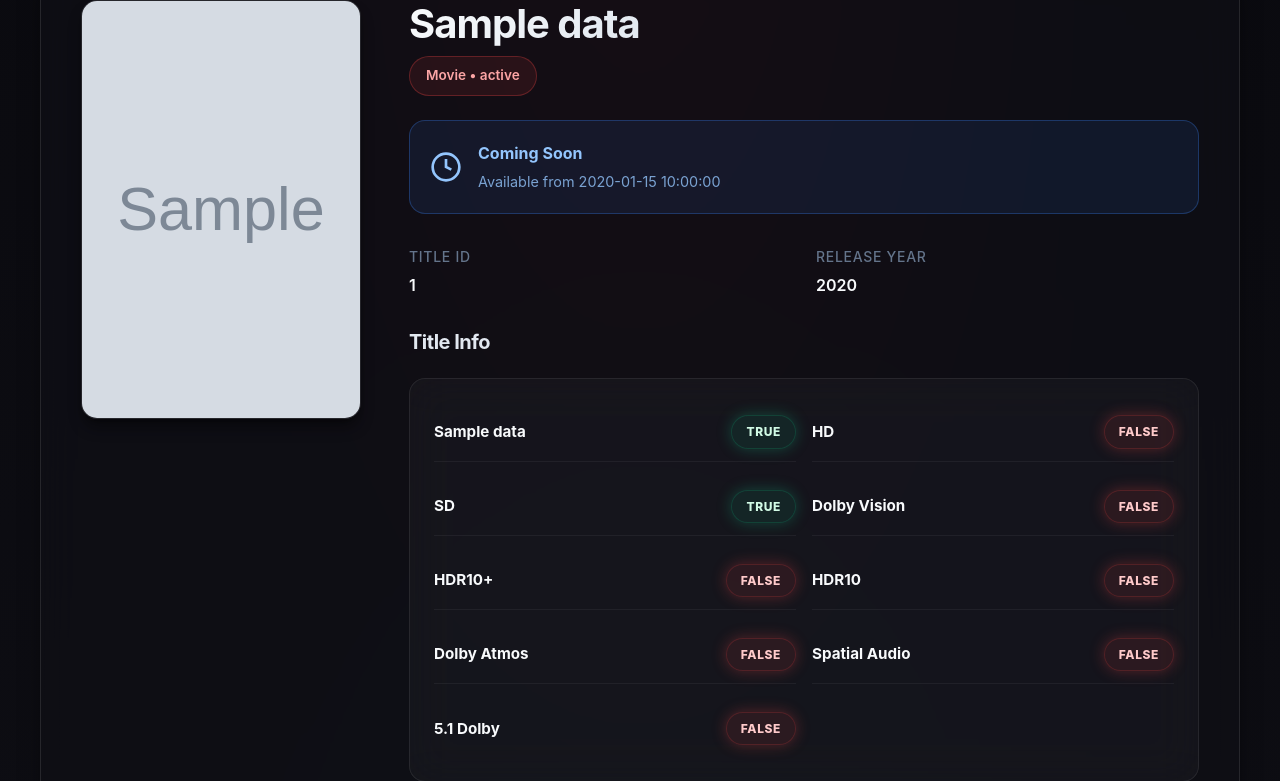
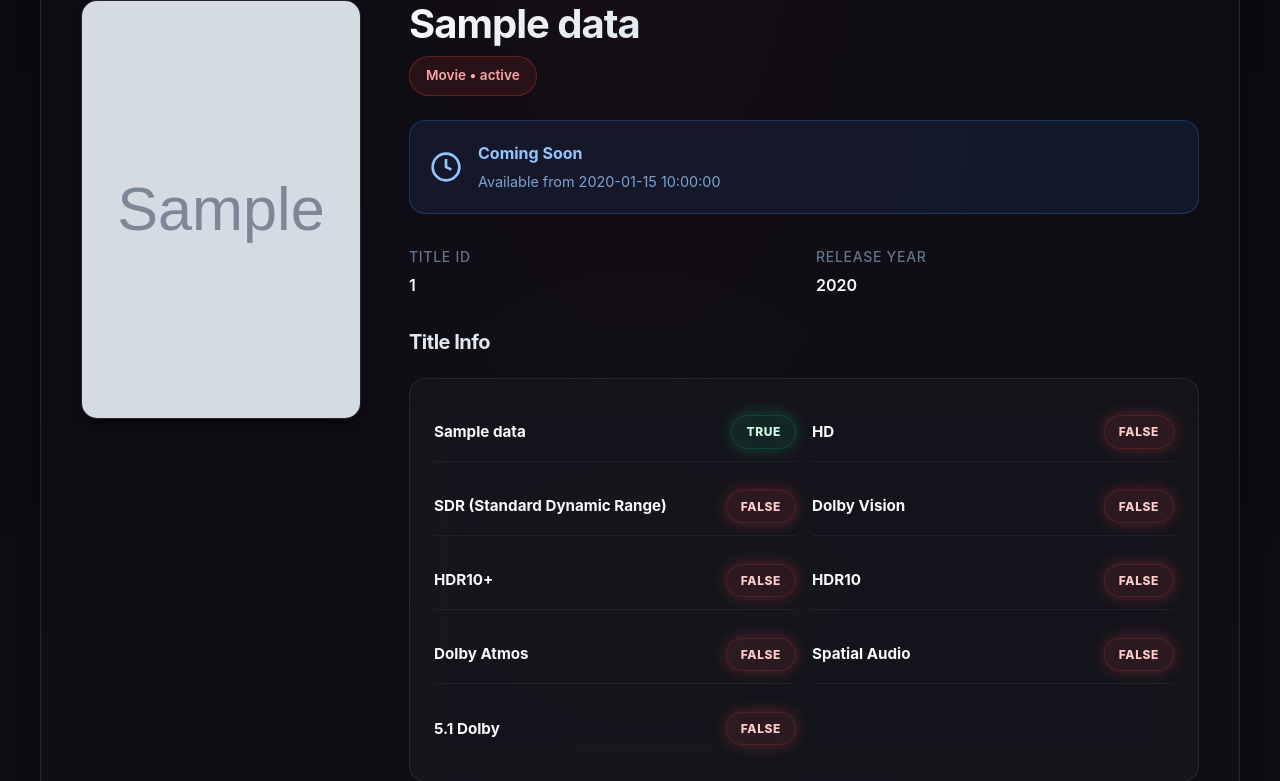
Before and after one commit to harishvanka/netflix-format-checker, a Flask app: template templates/result.html in a window 1280 px wide. Shown: the part 153-934 px from the top of the page. Run offline with Flask 3, Linux system fonts and the light colour scheme; the template is opened without the code that fills it: most values are stand-ins (such as "Sample title", 1, 10 or a date in 2020); grey boxes marked "Sample" are stand-in pictures.

Commit message:
Fix SD label to correctly display as SDR (Standard Dynamic Range)
## Changes

1. Updated Playback Availability badge label from "SD (480p)" to "SDR (Standard Dynamic Range)"
2. Updated Title Info section label from "SD" to "SDR (Standard Dynamic Range)"
3. Made SDR status in Title Info dynamic based on actual data.sd value (was hardcoded to True)

## Details

SD actually stands for Standard Dynamic Range, not Standard Definition (480p).
This is the opposite of HDR (High Dynamic Range) which includes HDR10, Dolby Vision, etc.

The badge now correctly displays:
- In Playback Availability: "SDR (Standard Dynamic Range)" when available
- In Title Info: "SDR (Standard Dynamic Range)" with actual detection status

For Telusu Kada:
- SDR: False (Netflix provides HDR formats like HDR10 instead)
- UHD/HD: True

🤖 Generated with [Claude Code](https://claude.com/claude-code)

Co-Authored-By: Claude <noreply@anthropic.com>

```diff
--- a/templates/result.html
+++ b/templates/result.html
@@ -88,8 +88,8 @@
 
             {% if data.sd %}
             <div class="format-chip format-chip-resolution">
-              <img class="format-icon-img" src="{{ url_for('static', filename='images/sd.png') }}" alt="SD">
-              <span>SD (480p)</span>
+              <img class="format-icon-img" src="{{ url_for('static', filename='images/sd.png') }}" alt="SDR">
+              <span>SDR (Standard Dynamic Range)</span>
             </div>
             {% endif %}
 
@@ -142,8 +142,8 @@
             <span class="v"><span class="val-badge val-{% if data.hdr or data.uhd %}true{% else %}false{% endif %}">{{ 'True' if data.hdr or data.uhd else 'False' }}</span></span>
           </div>
           <div class="kv">
-            <span class="k">SD</span>
-            <span class="v"><span class="val-badge val-true">True</span></span>
+            <span class="k">SDR (Standard Dynamic Range)</span>
+            <span class="v"><span class="val-badge val-{% if data.sd %}true{% else %}false{% endif %}">{{ 'True' if data.sd else 'False' }}</span></span>
           </div>
           <div class="kv">
             <span class="k">Dolby Vision</span>
```
Also changed, not shown: static/images/dolby-digital-5-1.png.
